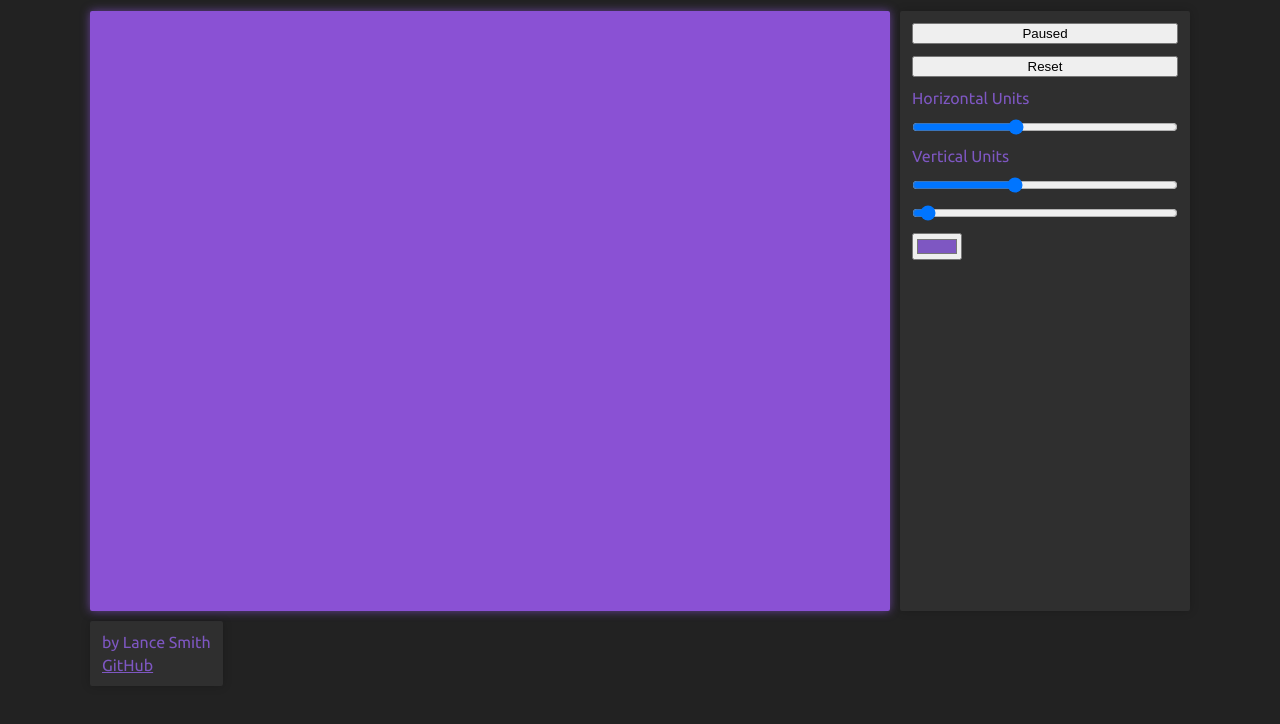
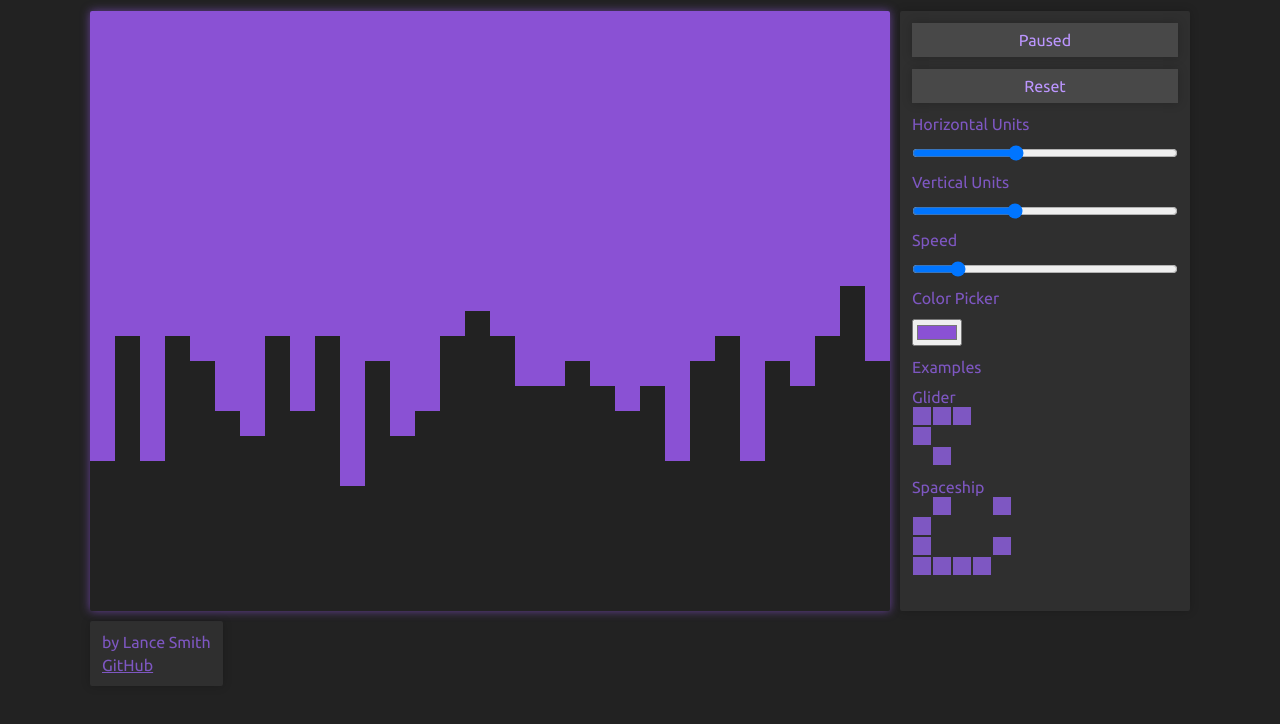
Before and after one commit to laamp/GameOfLife, a website built with webpack: page index.html in a window 1280 px wide. Shown: the part 46-770 px from the top of the page. Built offline with Linux system fonts and the light colour scheme.

Commit message:
Hook up controls

```diff
--- a/index.html
+++ b/index.html
@@ -48,6 +48,8 @@
           class="slider"
           id="y-amount"
         />
+
+        <p>Speed</p>
         <input
           type="range"
           min="1"
@@ -56,7 +58,50 @@
           class="slider"
           id="speed"
         />
-        <input type="color" value="#7e57c2" />
+
+        <p>Color Picker</p>
+        <input type="color" id="color-picker" />
+
+        <p>Examples</p>
+        <div>
+          <p>Glider</p>
+          <div id="glider-example">
+            <div class="block"></div>
+            <div class="block"></div>
+            <div class="block"></div>
+            <div class="block"></div>
+            <div></div>
+            <div></div>
+            <div></div>
+            <div class="block"></div>
+            <div></div>
+          </div>
+        </div>
+        <div>
+          <p>Spaceship</p>
+          <div id="spaceship-example">
+            <div></div>
+            <div class="block"></div>
+            <div></div>
+            <div></div>
+            <div class="block"></div>
+            <div class="block"></div>
+            <div></div>
+            <div></div>
+            <div></div>
+            <div></div>
+            <div class="block"></div>
+            <div></div>
+            <div></div>
+            <div></div>
+            <div class="block"></div>
+            <div class="block"></div>
+            <div class="block"></div>
+            <div class="block"></div>
+            <div class="block"></div>
+            <div></div>
+          </div>
+        </div>
       </section>
     </section>
     <footer>
--- a/src/css/index.css
+++ b/src/css/index.css
@@ -40,6 +40,23 @@ footer a:hover {
   color: #1565c0;
 }
 
+button {
+  border: none;
+  font-family: "Ubuntu", sans-serif;
+  font-size: 1em;
+  padding: 8px 0;
+  color: #bc96ff;
+  background-color: #484848;
+  box-shadow: 0 0 10px 0 #00000033;
+  outline: none;
+}
+
+button:active {
+  box-shadow: none;
+  transform: translateY(2px);
+  background-color: #3f3f3f;
+}
+
 #content {
   width: 1100px;
   margin: 0 auto;
@@ -57,7 +74,7 @@ footer a:hover {
   box-shadow: 0 0 10px 0 #00000033;
 }
 
-#controls>* {
+#controls > * {
   margin: 0 0 12px 0;
 }
 
@@ -68,3 +85,26 @@ footer a:hover {
   background-color: #2f2f2f;
   box-shadow: 0 0 10px 0 #00000033;
 }
+
+.block {
+  background-color: #7e57c2;
+}
+
+#glider-example {
+  width: 60px;
+  display: flex;
+  flex-wrap: wrap;
+}
+
+#spaceship-example {
+  width: 100px;
+  display: flex;
+  flex-wrap: wrap;
+}
+
+#glider-example div,
+#spaceship-example div {
+  width: 18px;
+  height: 18px;
+  margin: 1px;
+}
--- a/src/js/game.js
+++ b/src/js/game.js
@@ -5,10 +5,23 @@ class Game {
     this.gameStates = ["PAUSED", "PLAYING", "RESET"];
     this.state = this.gameStates[0];
 
+    // setup game variables
+    this.gridXSize = 32;
+    this.squareWidth = globals.screenWidth / this.gridXSize;
+    this.gridYSize = 24;
+    this.squareHeight = globals.screenHeight / this.gridYSize;
+    this.grid = [];
+    this.setupGrid();
+    this.fps = 10;
+    this.color = "#8a51d4";
+
+    // setup canvas
+    this.canvas = canvas;
+    this.canvas.width = globals.screenWidth;
+    this.canvas.height = globals.screenHeight;
+    this.ctx = canvas.getContext("2d");
+
     // interface setup
-    // y dimension slider
-    // speed slider
-    // color picker
 
     // play/pause button
     this.playButton = document.querySelector("#play");
@@ -32,27 +45,50 @@ class Game {
     });
 
     // x dimension slider
+    this.xSlider = document.querySelector("#x-amount");
+    this.xSlider.value = this.gridXSize;
+    this.xSlider.addEventListener("change", () => {
+      this.gridXSize = this.xSlider.value;
+      this.squareWidth = globals.screenWidth / this.gridXSize;
+      this.state = this.gameStates[0];
+      this.playButton.innerHTML = "Paused";
+      this.setupGrid();
+      this.render();
+    });
 
-    // setup game variables
-    this.gridXSize = 80;
-    this.squareWidth = globals.screenWidth / this.gridXSize;
-    this.gridYSize = 60;
-    this.squareHeight = globals.screenHeight / this.gridYSize;
-    this.grid = [];
-    this.setupGrid();
+    // y dimension slider
+    this.ySlider = document.querySelector("#y-amount");
+    this.ySlider.value = this.gridYSize;
+    this.ySlider.addEventListener("change", () => {
+      this.gridYSize = this.ySlider.value;
+      this.squareHeight = globals.screenHeight / this.gridYSize;
+      this.state = this.gameStates[0];
+      this.playButton.innerHTML = "Paused";
+      this.setupGrid();
+      this.render();
+    });
 
-    // setup canvas
-    this.canvas = canvas;
-    this.canvas.width = globals.screenWidth;
-    this.canvas.height = globals.screenHeight;
-    this.ctx = canvas.getContext("2d");
+    // speed slider
+    this.speedSlider = document.querySelector("#speed");
+    this.speedSlider.value = this.fps;
+    this.speedSlider.addEventListener("change", () => {
+      this.fps = this.speedSlider.value;
+      this.fpsInterval = 1000 / this.fps;
+      this.then = Date.now();
+    });
+
+    // color picker
+    this.colorSlider = document.querySelector("#color-picker");
+    this.colorSlider.value = this.color;
+    this.colorSlider.addEventListener("change", () => {
+      this.color = this.colorSlider.value;
+    });
 
     // interaction with grid
     this.clickGrid = this.clickGrid.bind(this);
     this.canvas.addEventListener("click", this.clickGrid);
 
     // setup animation
-    this.fps = 10;
     this.fpsInterval = 1000 / this.fps;
     this.then = Date.now();
     this.animate = this.animate.bind(this);
@@ -91,8 +127,8 @@ class Game {
     for (let cols = 0; cols < this.gridXSize; cols++) {
       let newCol = [];
       for (let rows = 0; rows < this.gridYSize; rows++) {
-        // manually pushing in values here
-        newCol.push(true);
+        // start with random shapes
+        if (Math.random() > 0.4) newCol.push(true);
       }
       newGrid.push(newCol);
     }
@@ -104,7 +140,7 @@ class Game {
     for (let x = 0; x < this.gridXSize; x++) {
       for (let y = 0; y < this.gridYSize; y++) {
         if (this.grid[x][y]) {
-          this.ctx.fillStyle = "#8a51d4";
+          this.ctx.fillStyle = this.color;
           this.ctx.fillRect(
             x * this.squareWidth,
             y * this.squareHeight,
```
Also changed, not shown: dist/main.js. Lines whose indentation alone changed are shown as unchanged.
